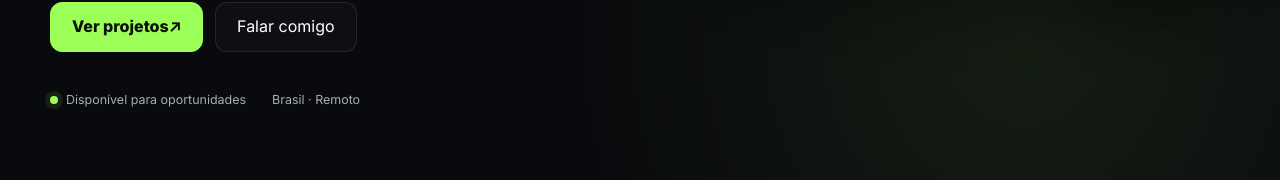
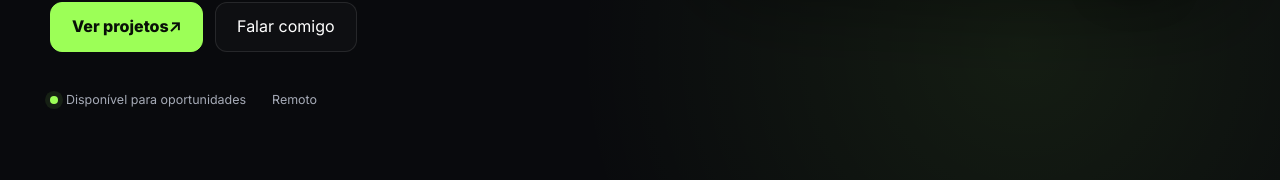
Before and after one commit to wenderclaytonfilho/portifolio, a React (Vite) app: page / in a window 1280 px wide. Shown: the part 614-794 px from the top of the page. Built offline with nearby package versions, Linux system fonts and the light colour scheme.

Commit message:
removido "Brasil"

```diff
--- a/src/components/Hero.jsx
+++ b/src/components/Hero.jsx
@@ -27,7 +27,7 @@ export default function Hero() {
 
         <div className="quick-info">
           <div><span className="dot" /> Disponível para oportunidades</div>
-          <div>Brasil · Remoto</div>
+          <div>Remoto</div>
         </div>
       </div>
 
```
